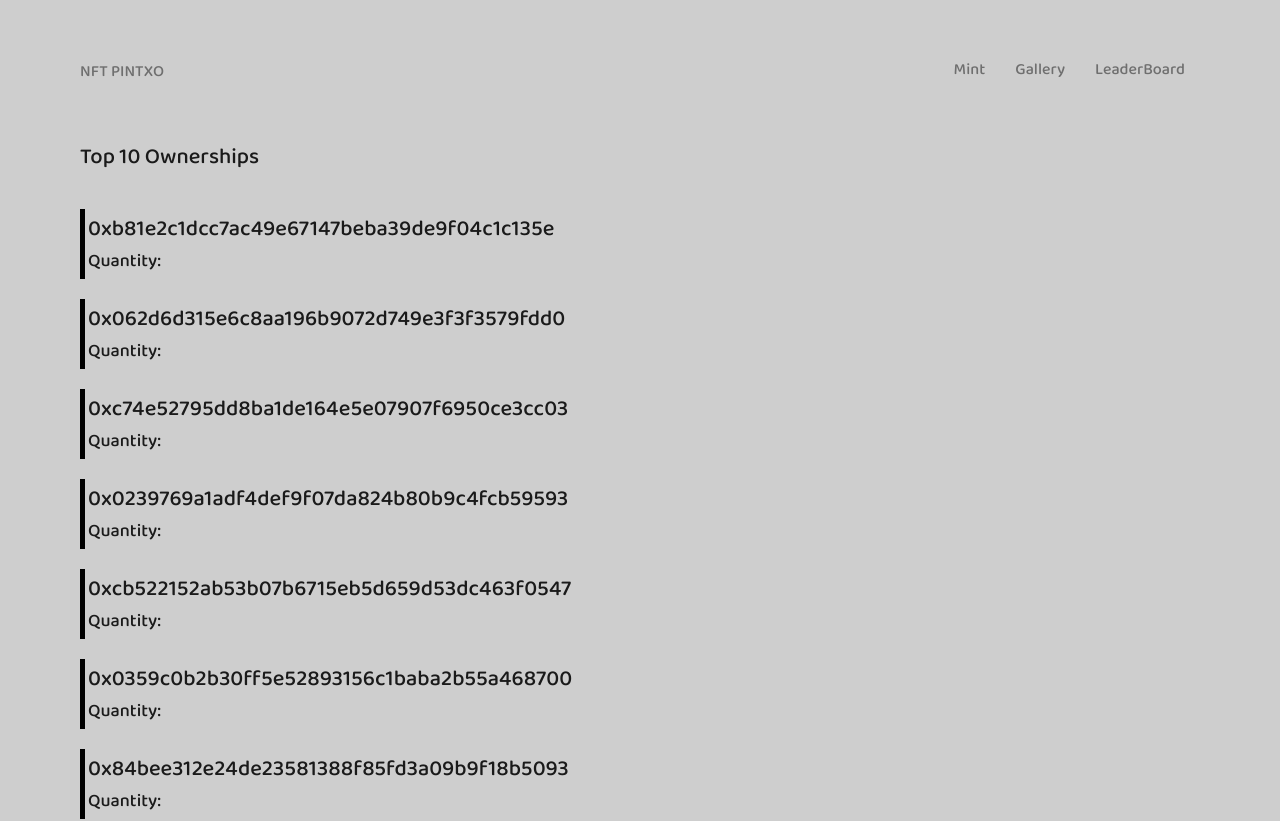
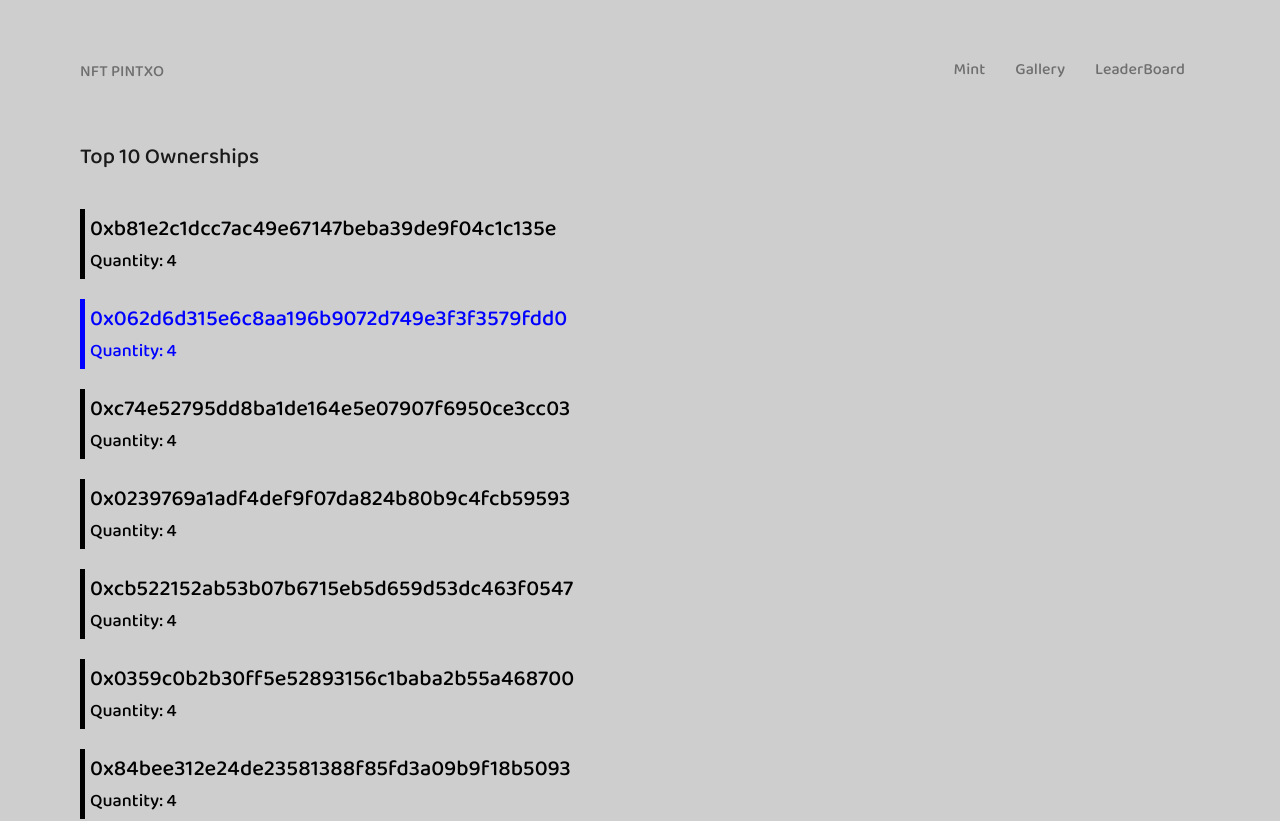
Before and after one commit to denisakera/npxs, a React (Create React App) app: page /LeaderBoard in a window 1280 px wide. Shown: the top 821 px of the page. Built offline with nearby package versions, Linux system fonts and the light colour scheme.

Commit message:
ui edits leaderboard

```diff
--- a/src/components/LeaderBoard.jsx
+++ b/src/components/LeaderBoard.jsx
@@ -2,6 +2,7 @@ import * as s from '../styles/globalStyles'
 import styled from 'styled-components';
 
 const LeaderBoard = () => {
+
     return (
         <s.Screen style={{ backgroundColor: "#cecece" }}>
             <s.TextTitle>
@@ -9,9 +10,9 @@ const LeaderBoard = () => {
             </s.TextTitle>
             <s.SpacerMedium />
             <s.Container style={{ backgroundColor: "#cecece" }}>
-                {dummyAddresses.slice(0, 10).map((addr) => (
-                    <Address address={addr} />
-                ))}
+                {dummyAddresses.slice(0, 10).map((addr) => {
+                    return <Address address={addr} />
+                })}
             </s.Container>
             <s.SpacerLarge />
         </s.Screen>
@@ -22,17 +23,27 @@ const AddressWrapper = styled.div`
     border-left: 5px;
     border-style: solid;
     margin: 10px 0;
-    padding: 3px;
+    padding: 3px 5px;
 `;
 
 const Address = ({ address }) => {
+
+    let myAddress = "0x062d6d315e6c8aa196b9072d749e3f3f3579fdd0";
+
     return (
-        <AddressWrapper>
-            <s.TextTitle>
+        <AddressWrapper style={{
+            borderColor: myAddress.toLowerCase() === address.toLowerCase() ? 'blue' : 'black',
+            }}>
+            <s.TextTitle
+            style={{
+                color: myAddress.toLowerCase() === address.toLowerCase() ? 'blue' : 'black',
+                borderColor: myAddress.toLowerCase() === address.toLowerCase() ? 'blue' : 'black',
+                }}>
                 {address}
             </s.TextTitle>
-            <s.TextTitle style={{ fontSize: 18 }}>
-               Quantity: {}
+            <s.TextTitle
+            style={{ fontSize: 18,  color: myAddress.toLowerCase() === address.toLowerCase() ? 'blue' : 'black' }}>
+                Quantity: {4}
             </s.TextTitle>
         </AddressWrapper>
     )
--- a/src/redux/blockchain/blockchainActions.js
+++ b/src/redux/blockchain/blockchainActions.js
@@ -71,7 +71,7 @@ export const connect = () => {
 
           let currentStatus = await SmartContractObj.methods.paused().call({ from: accounts[0] });
           let dateOfLaunch = await SmartContractObj.methods.launchTimestamp().call({ from: accounts[0] });
-          let assets = await getNftTokens(accounts[0]);
+          //let assets = await getNftTokens(accounts[0]);
 
           dispatch(
             connectSuccess({
@@ -80,7 +80,7 @@ export const connect = () => {
               web3: web3,
               collectionStatus: currentStatus,
               launchDate: dateOfLaunch,
-              nfts: assets
+              // nfts: assets
             })
           );
           // Add listeners start
@@ -105,8 +105,8 @@ export const connect = () => {
 
 export const updateAccount = (account) => {
   return async (dispatch) => {
-    let assets = await getNftTokens(account);
-    dispatch(updateAccountRequest({ account: account, nfts: assets }));
+    //let assets = await getNftTokens(account);
+    dispatch(updateAccountRequest({ account: account }));
     dispatch(fetchData(account));
   };
 };
```
